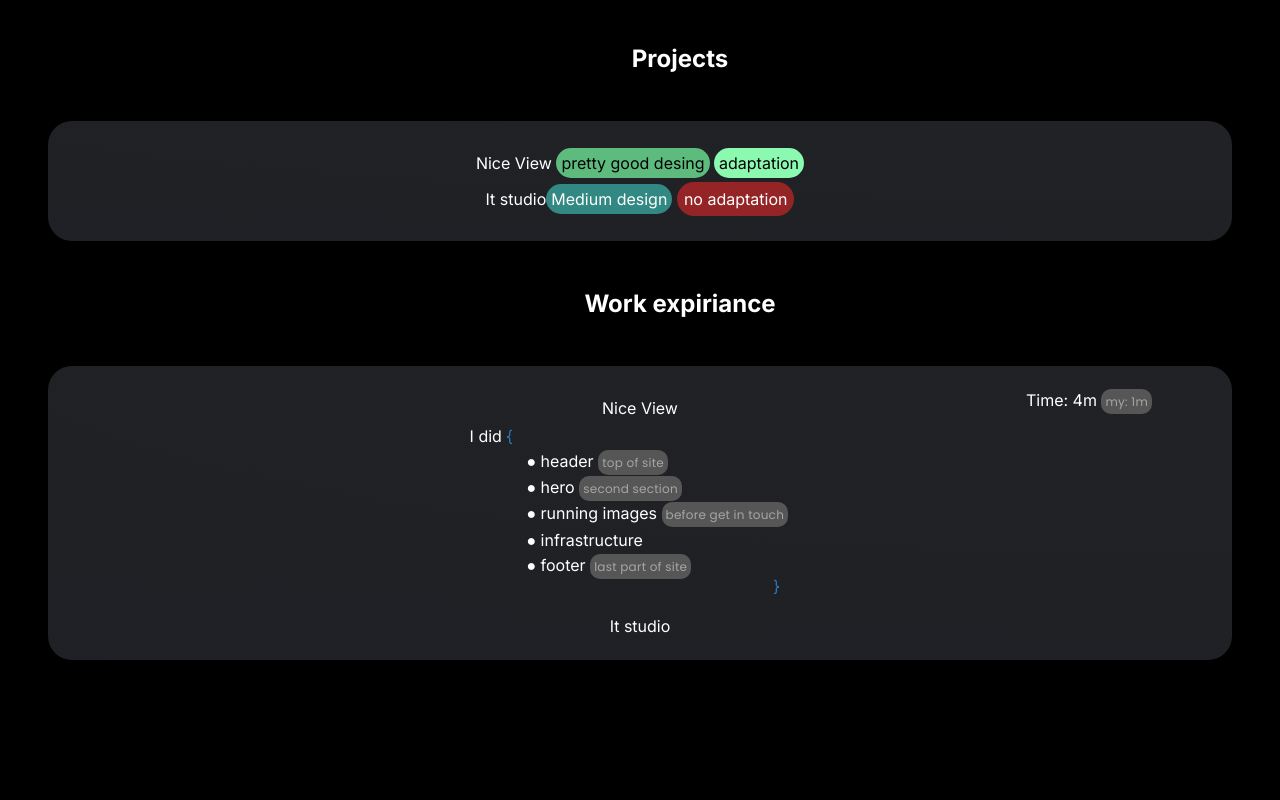
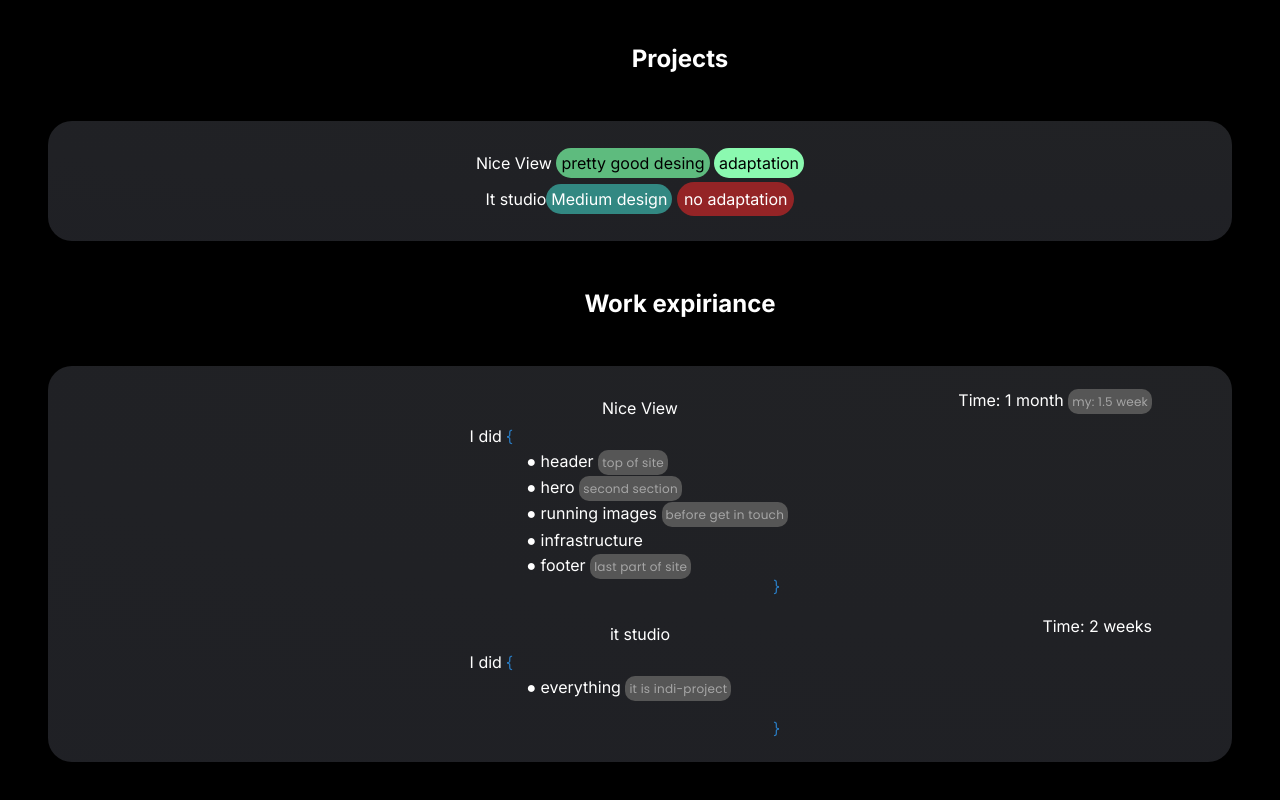
Before and after one commit to ByteMe6/resume-yura, a plain HTML site: page index.html in a window 1280 px wide. Shown: the part 518-1318 px from the top of the page. Before the commit the page ends 1226 px from the top, so only its background shows below. Drawn offline with Linux system fonts and the light colour scheme.

Commit message:
it studio we

```diff
--- a/index.html
+++ b/index.html
@@ -77,7 +77,7 @@
   <h2 class="skills-heading">Work expiriance</h2>
 
     <section class="container work-exp">
-   <span></span> <a  class="exp-ece" href="https://yurka2012.github.io/practicnharobota2/">Nice View </a>    <span class="Time-NiceView">Time: 4m <span class="grey roundedBorder">my: 1m</span></span>
+   <span></span> <a  class="exp-ece" href="https://yurka2012.github.io/practicnharobota2/">Nice View </a>    <span class="Time-NiceView">Time: 1 month <span class="grey roundedBorder">my: 1.5 week</span></span>
    <br><p class="iDid"> I did <span class="blueBold"> <bold>{</bold></span></p>
     <p class="list-body-exp">
       <ul class="list">
@@ -91,7 +91,15 @@
     <span class="blueBold endeeee"> <bold>}</bold></span> <br/>
 
     <br>
-    <a href="https://yurka2012.github.io/project-2//">It studio</a>
+    <!-- <a href="https://yurka2012.github.io/project-2//">It studio</a> -->
+       <span></span> <a  class="exp-ece" href="https://yurka2012.github.io/project-2//">it studio</a>    <span class="Time-NiceView">Time: 2 weeks</span>
+   <br><p class="iDid"> I did <span class="blueBold"> <bold>{</bold></span></p>
+    <p class="list-body-exp">
+      <ul class="list">
+        <li class="list-element">● everything <span class="grey roundedBorder">it is indi-project</span> </li> <br/>
+      </ul>
+    </p>
+    <span class="blueBold endeeee"> <bold>}</bold></span> <br/>
     <!-- <a href="https://main--colorawe.netlify.app/">colorawe (no adaptation)  //not best porject</a> -->
   </section>
 </body>
```
